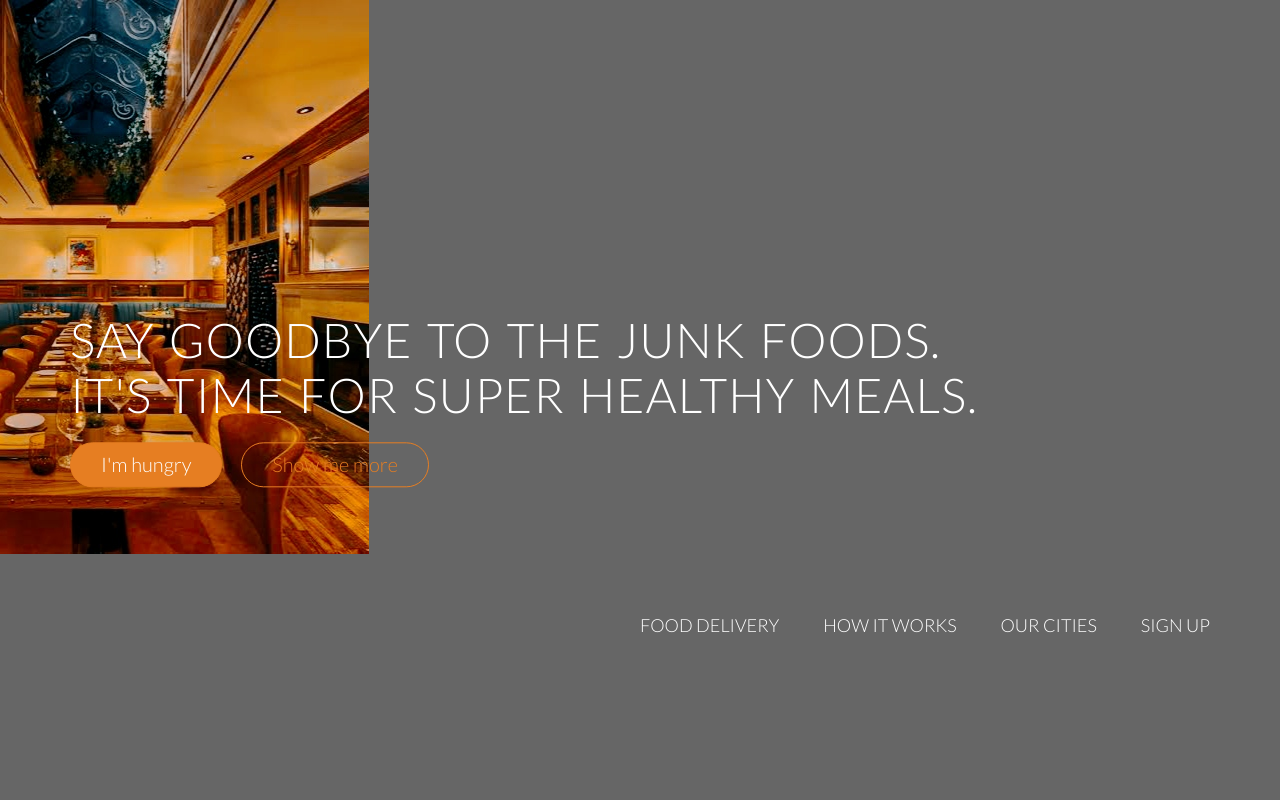
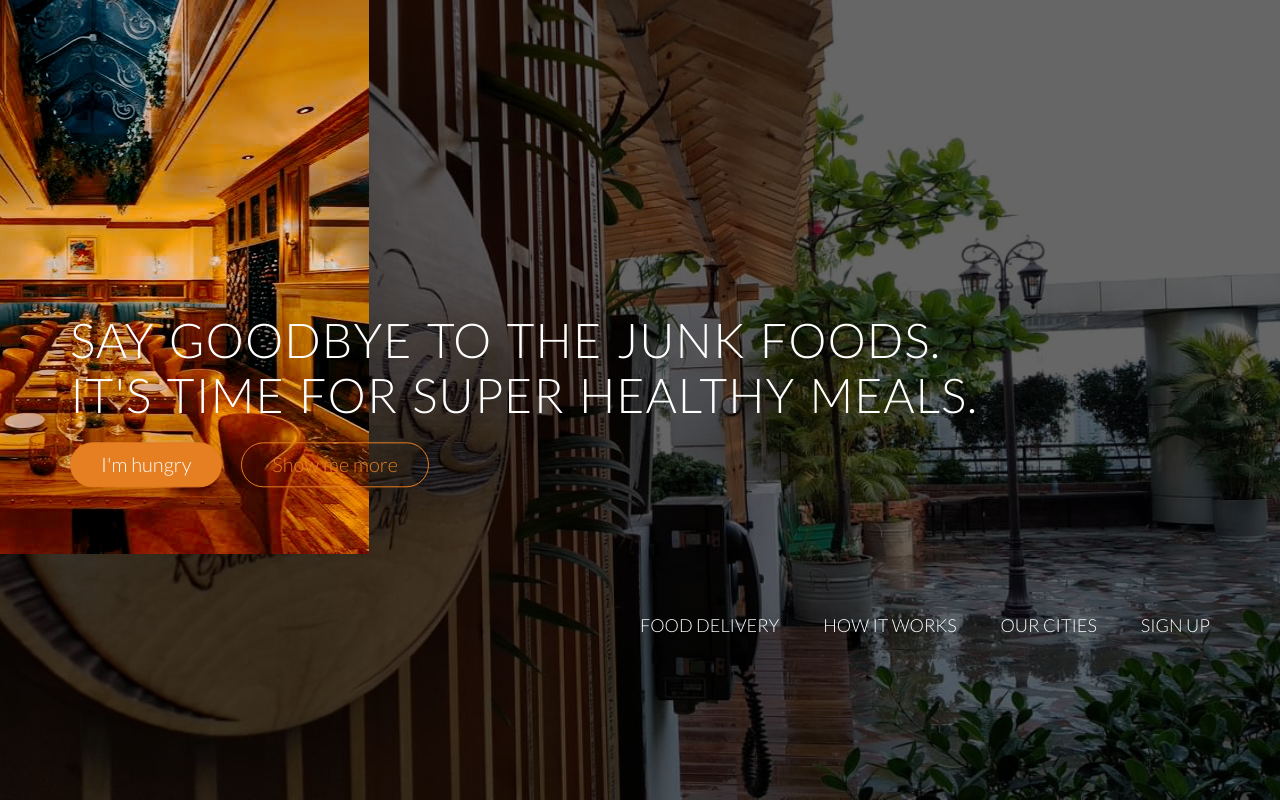
Before and after one commit to vishalkrishna8/Restaurant-website, a plain HTML site: page index.html in a window 1280 px wide. Shown: the top 802 px of the page. Drawn offline with nearby package versions, Linux system fonts and the light colour scheme; a script that the page names is missing; files whose address does not match are found by name.

Commit message:
Update style.css

```diff
--- a/resources/css/style.css
+++ b/resources/css/style.css
@@ -171,8 +171,8 @@ input[type=submit]:active {
 }
 
 header {
-    background-image: -webkit-gradient(linear, left top, left bottom, from(rgba(0, 0, 0, 0.6)), to(rgba(0, 0, 0, 0.6))), url(img/f1.jpg);
-    background-image: linear-gradient(rgba(0, 0, 0, 0.6), rgba(0, 0, 0, 0.6)), url(img/f1.jpg);
+    background-image: -webkit-gradient(linear, left top, left bottom, from(rgba(0, 0, 0, 0.6)), to(rgba(0, 0, 0, 0.6))), url(img/Background%20img.jpg);
+    background-image: linear-gradient(rgba(0, 0, 0, 0.6), rgba(0, 0, 0, 0.6)), url(img/Background%20img.jpg);
     background-size: cover;
     background-position: center;
     height: 100vh;
```
